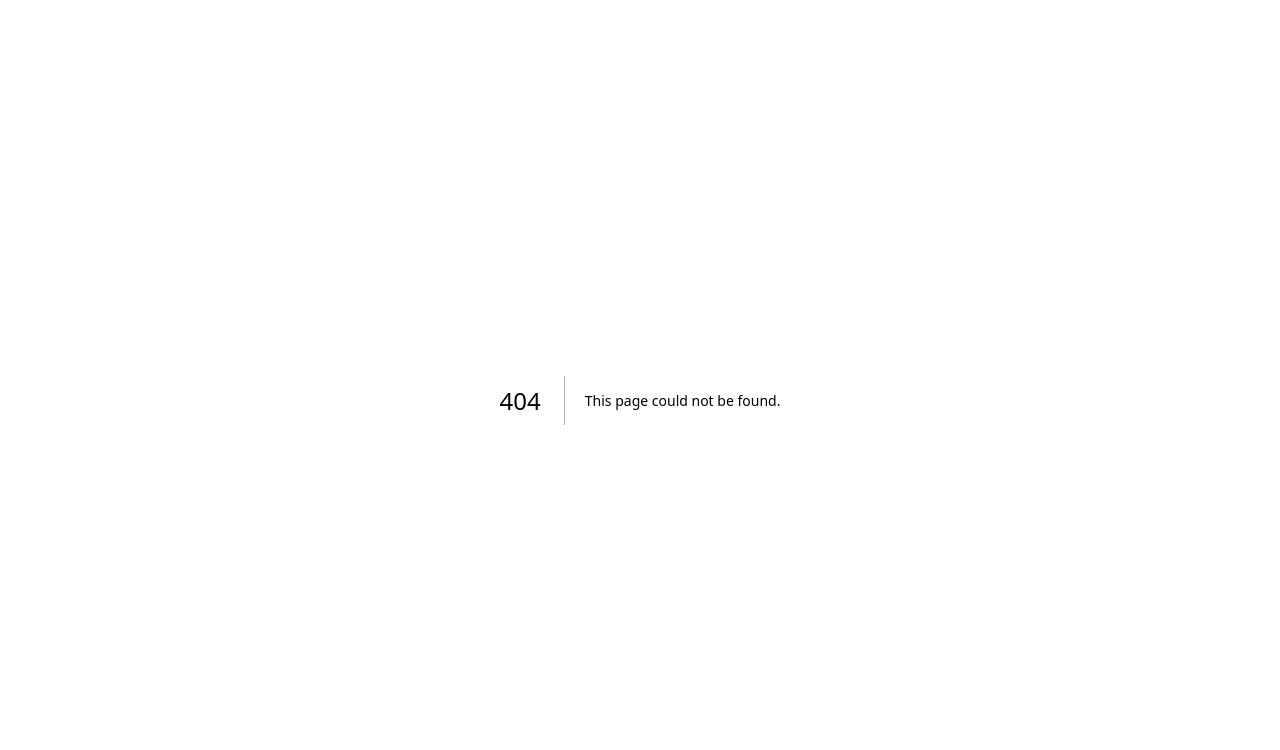
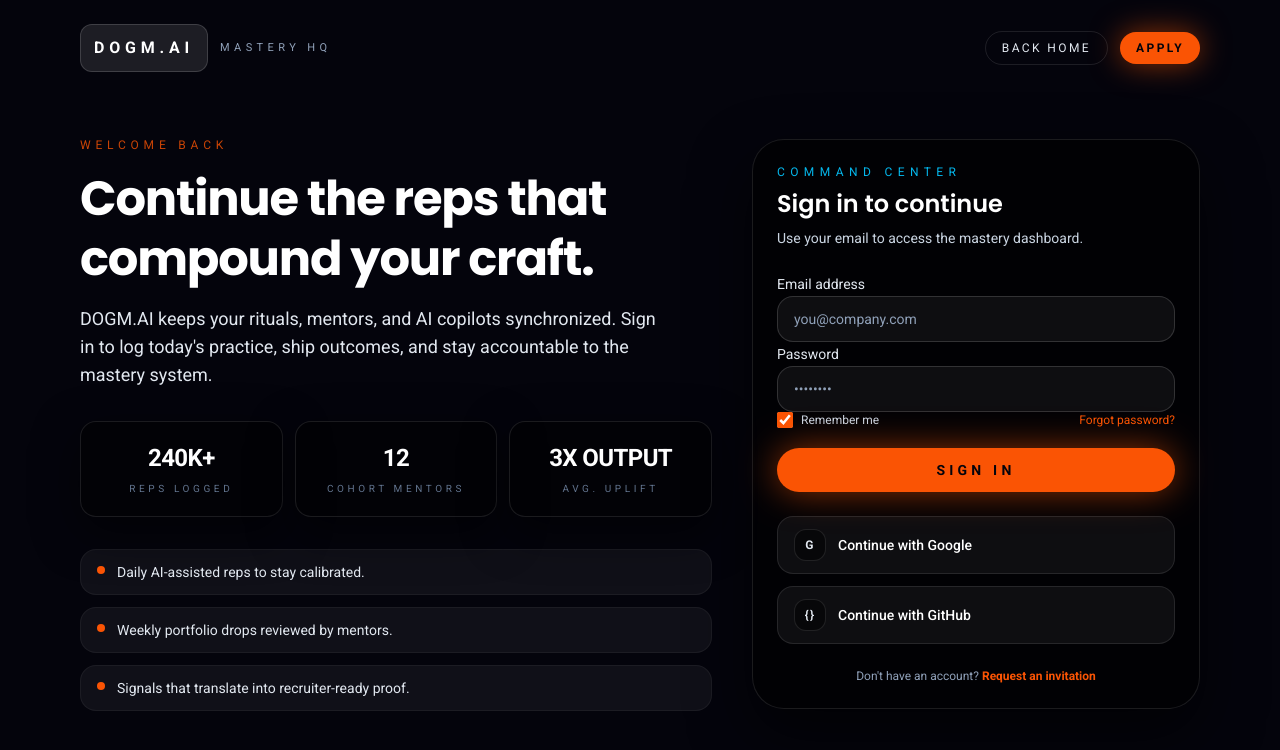
Before and after one commit to LiveLifeWithLove/dogmai, a Next.js app: page /signin in a window 1280 px wide. Before the commit this address had no page. Shown: the top 750 px of the page. Built offline with nearby package versions, Linux system fonts and the light colour scheme.

Commit message:
feat: update

```diff
--- a/app/components/Header.tsx
+++ b/app/components/Header.tsx
@@ -31,11 +31,14 @@
         </nav>
 
         <div className="flex items-center gap-3">
-          <button className="hidden rounded-full border border-slate-700 px-4 py-1.5 text-xs font-medium text-slate-200 transition-colors hover:border-slate-500 hover:text-white md:inline-flex">
+          <Link
+            href="/signin"
+            className="hidden rounded-full border border-slate-700 px-4 py-1.5 text-xs font-medium text-slate-200 transition-colors hover:border-slate-500 hover:text-white md:inline-flex"
+          >
             Sign in
-          </button>
+          </Link>
           <Link
-            href="#apply"
+            href="/#apply"
             className="inline-flex items-center gap-2 rounded-full bg-intl-orange px-4 py-1.5 text-xs font-semibold uppercase tracking-[0.16em] text-ebony shadow-[0_0_30px_rgba(250,84,4,0.45)] transition-all duration-200 hover:-translate-y-1 hover:scale-105 hover:bg-orange-500"
           >
             Apply Now <span className="text-base">&rarr;</span>
--- /dev/null
+++ b/app/signin/page.tsx
@@ -0,0 +1,169 @@
+import type { Metadata } from "next";
+import Link from "next/link";
+
+const stats = [
+  { label: "Reps logged", value: "240k+" },
+  { label: "Cohort mentors", value: "12" },
+  { label: "Avg. uplift", value: "3x output" },
+];
+
+const commitments = [
+  "Daily AI-assisted reps to stay calibrated.",
+  "Weekly portfolio drops reviewed by mentors.",
+  "Signals that translate into recruiter-ready proof.",
+];
+
+const providers = [
+  { label: "Continue with Google", icon: "G" },
+  { label: "Continue with GitHub", icon: "{}" },
+];
+
+export const metadata: Metadata = {
+  title: "Sign in — DOGM.AI",
+  description: "Access your DOGM.AI command center to keep your mastery reps on track.",
+};
+
+export default function SignInPage() {
+  return (
+    <div className="relative min-h-screen bg-ebony text-slate-100">
+      <div className="pointer-events-none absolute inset-0 -z-10 overflow-hidden" aria-hidden="true">
+        <div
+          className="absolute inset-0 bg-cover bg-[length:180%] bg-center opacity-70 blur-[1px] sm:bg-[length:120%]"
+          style={{ backgroundImage: "url(/flare-bg.png)" }}
+        />
+        <div className="absolute inset-0 bg-gradient-to-b from-ebony/40 via-ebony/80 to-ebony" />
+        <div className="absolute inset-0 bg-[radial-gradient(circle_at_12%_-5%,rgba(250,84,4,0.35),transparent_45%)]" />
+        <div className="absolute inset-0 bg-[radial-gradient(circle_at_85%_-10%,rgba(4,183,236,0.35),transparent_45%)]" />
+      </div>
+
+      <div className="relative flex min-h-screen flex-col">
+        <header className="mx-auto flex w-full max-w-6xl items-center justify-between px-4 py-6 text-sm text-slate-200">
+          <Link href="/" className="flex items-center gap-3">
+            <div className="flex h-12 w-32 items-center justify-center rounded-xl border border-white/15 bg-white/10 text-base font-semibold tracking-[0.3em] text-white">
+              DOGM.AI
+            </div>
+            <span className="hidden text-[11px] uppercase tracking-[0.4em] text-slate-400 sm:inline">
+              Mastery HQ
+            </span>
+          </Link>
+          <div className="flex items-center gap-3 text-xs uppercase tracking-[0.2em]">
+            <Link
+              href="/"
+              className="rounded-full border border-white/10 px-4 py-2 text-slate-200 transition hover:border-white/30 hover:text-white"
+            >
+              Back home
+            </Link>
+            <Link
+              href="/#apply"
+              className="rounded-full bg-intl-orange px-4 py-2 font-semibold text-ebony shadow-[0_0_30px_rgba(250,84,4,0.55)] transition hover:-translate-y-0.5 hover:bg-orange-500"
+            >
+              Apply
+            </Link>
+          </div>
+        </header>
+
+        <main className="mx-auto flex w-full max-w-6xl flex-1 flex-col gap-10 px-4 pb-16 pt-4 lg:flex-row lg:items-center">
+          <section className="flex-1 space-y-8">
+            <div className="space-y-4">
+              <p className="text-xs uppercase tracking-[0.4em] text-intl-orange/80">Welcome back</p>
+              <h1 className="font-heading text-4xl font-bold leading-tight tracking-tight text-white sm:text-5xl">
+                Continue the reps that compound your craft.
+              </h1>
+              <p className="max-w-xl text-base text-slate-200 sm:text-lg">
+                DOGM.AI keeps your rituals, mentors, and AI copilots synchronized. Sign in to log today&apos;s
+                practice, ship outcomes, and stay accountable to the mastery system.
+              </p>
+            </div>
+
+            <div className="grid gap-3 text-center text-xs uppercase tracking-[0.3em] text-slate-300 sm:grid-cols-3">
+              {stats.map((item) => (
+                <div
+                  key={item.label}
+                  className="rounded-2xl border border-white/10 bg-black/50 px-4 py-5 shadow-[0_15px_45px_rgba(0,0,0,0.55)]"
+                >
+                  <p className="text-2xl font-bold tracking-tight text-white">{item.value}</p>
+                  <p className="mt-2 text-[10px] text-slate-500">{item.label}</p>
+                </div>
+              ))}
+            </div>
+
+            <div className="space-y-3 text-sm text-slate-200">
+              {commitments.map((item) => (
+                <p key={item} className="flex items-start gap-3 rounded-2xl border border-white/5 bg-white/5 px-4 py-3">
+                  <span className="mt-1 inline-flex h-2 w-2 rounded-full bg-intl-orange" />
+                  <span>{item}</span>
+                </p>
+              ))}
+            </div>
+          </section>
+
+          <section className="w-full max-w-md rounded-[32px] border border-white/10 bg-black/60 p-6 shadow-[0_25px_60px_rgba(0,0,0,0.65)] backdrop-blur">
+            <div className="mb-6 space-y-2">
+              <p className="text-xs uppercase tracking-[0.45em] text-cerulean">Command Center</p>
+              <h2 className="font-heading text-2xl font-semibold text-white">Sign in to continue</h2>
+              <p className="text-sm text-slate-300">Use your email to access the mastery dashboard.</p>
+            </div>
+            <form className="space-y-5">
+              <label className="space-y-2 text-sm">
+                <span className="text-slate-200">Email address</span>
+                <input
+                  type="email"
+                  placeholder="you@company.com"
+                  className="w-full rounded-2xl border border-white/15 bg-white/5 px-4 py-3 text-sm text-white placeholder:text-slate-400 focus:border-intl-orange focus:outline-none focus:ring-2 focus:ring-intl-orange/40"
+                />
+              </label>
+              <label className="space-y-2 text-sm">
+                <span className="text-slate-200">Password</span>
+                <input
+                  type="password"
+                  placeholder="••••••••"
+                  className="w-full rounded-2xl border border-white/15 bg-white/5 px-4 py-3 text-sm text-white placeholder:text-slate-400 focus:border-intl-orange focus:outline-none focus:ring-2 focus:ring-intl-orange/40"
+                />
+              </label>
+              <div className="flex items-center justify-between text-xs text-slate-300">
+                <label className="flex items-center gap-2">
+                  <input
+                    type="checkbox"
+                    className="h-4 w-4 rounded border-white/20 bg-black accent-intl-orange"
+                    defaultChecked
+                  />
+                  <span>Remember me</span>
+                </label>
+                <a href="#" className="text-intl-orange hover:text-orange-400">
+                  Forgot password?
+                </a>
+              </div>
+              <button
+                type="submit"
+                className="w-full rounded-full bg-intl-orange px-5 py-3 text-sm font-semibold uppercase tracking-[0.3em] text-ebony shadow-[0_0_35px_rgba(250,84,4,0.55)] transition hover:-translate-y-0.5 hover:bg-orange-500"
+              >
+                Sign in
+              </button>
+            </form>
+
+            <div className="mt-6 space-y-3">
+              {providers.map((provider) => (
+                <button
+                  key={provider.label}
+                  type="button"
+                  className="flex w-full items-center gap-3 rounded-2xl border border-white/10 bg-white/5 px-4 py-3 text-sm font-medium text-white transition hover:border-white/30 hover:bg-white/10"
+                >
+                  <span className="flex h-8 w-8 items-center justify-center rounded-xl border border-white/10 bg-black/40 text-xs font-semibold tracking-widest text-slate-200">
+                    {provider.icon}
+                  </span>
+                  {provider.label}
+                </button>
+              ))}
+            </div>
+            <p className="mt-6 text-center text-xs text-slate-400">
+              Don&apos;t have an account?{" "}
+              <a href="/#apply" className="font-semibold text-intl-orange hover:text-orange-400">
+                Request an invitation
+              </a>
+            </p>
+          </section>
+        </main>
+      </div>
+    </div>
+  );
+}
```
